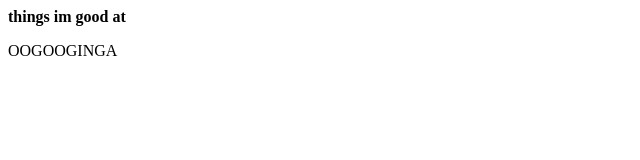
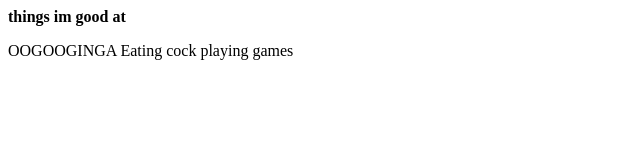
Before and after one commit to XxShadowGamrxX/XxShadowGamrxX.github.io, a plain HTML site: page index.html in a window 1280 px wide. Shown: the whole page, without its empty margins (0-640 px from the left). Drawn offline with Linux system fonts and the light colour scheme.

Commit message:
Update index.html

```diff
--- a/index.html
+++ b/index.html
@@ -4,6 +4,9 @@
      things im good at
    </strong> </head>
     <body>
-      <p> OOGOOGINGA </p>
+      <p> OOGOOGINGA
+      Eating cock
+        playing games
+      </p>
     </body>
   </html>
```
